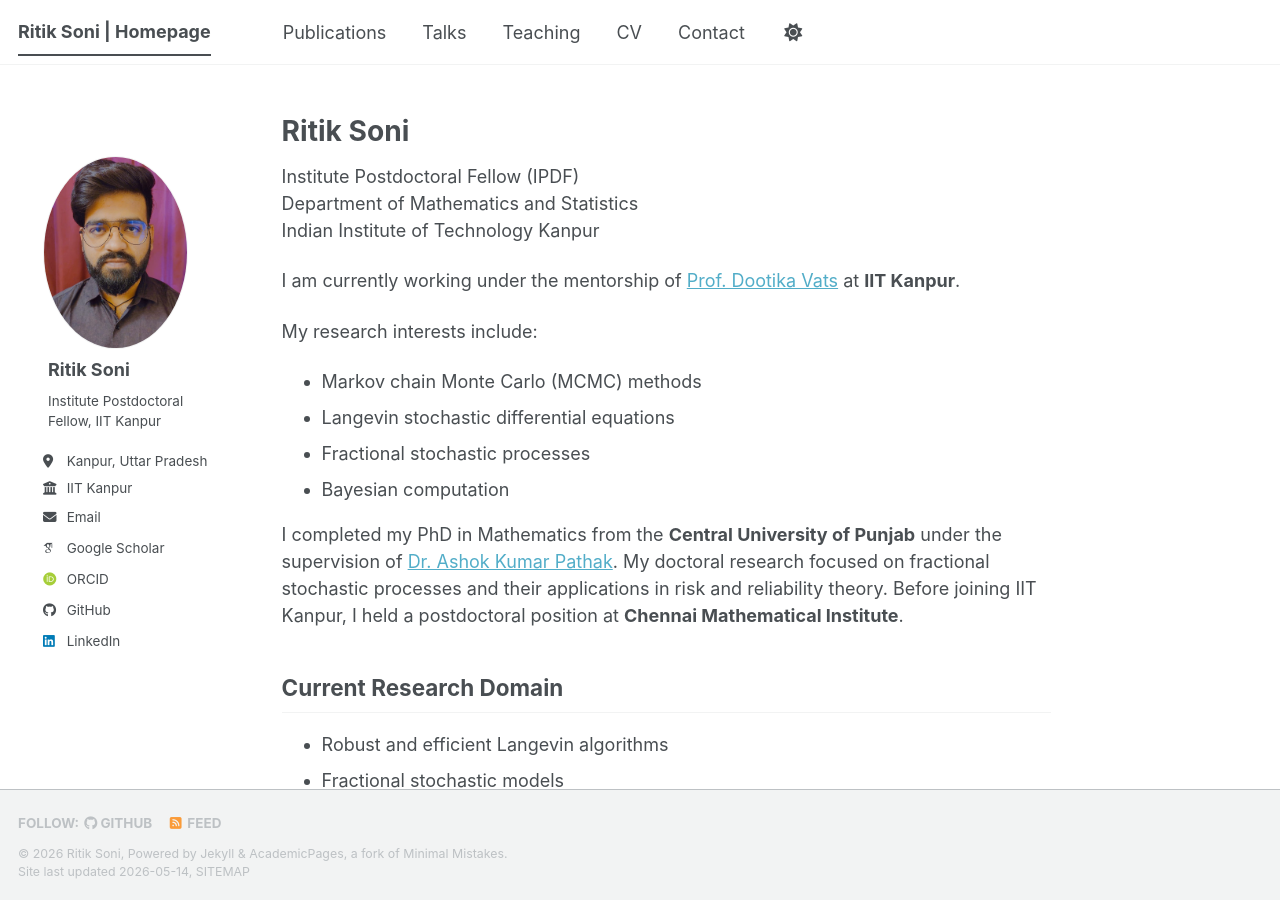
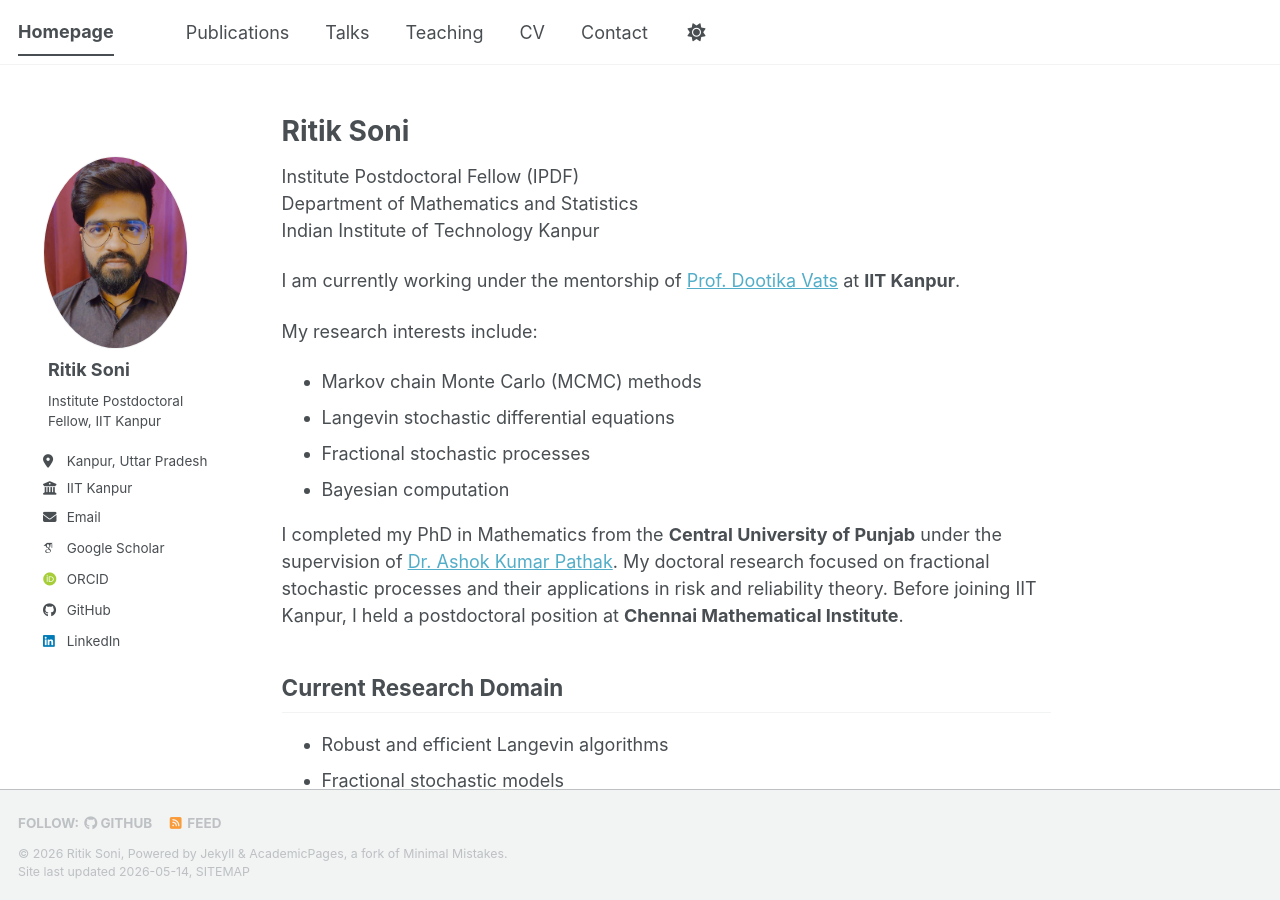
Before and after one commit to ritik824/ritik824.github.io, a Jekyll site: the page built from _pages/about.md, in a window 1280 px wide and 900 px high. Built offline with Jekyll 4.4.1, drawn with Linux system fonts in a browser that asks for light colours; some web fonts are replaced; a script bundle is joined from its source files by our own code; library files that are not in the unit come from our copies.

Commit message:
Update title in _config.yml

```diff
--- a/_config.yml
+++ b/_config.yml
@@ -3,7 +3,7 @@ locale: "en-US"
 
 site_theme: "default"
 
-title: "Ritik Soni | Homepage"
+title: "Homepage"
 title_separator: "-"
 name: "Ritik Soni"
 description: "Personal academic website of Ritik Soni, IIT Kanpur"
```
